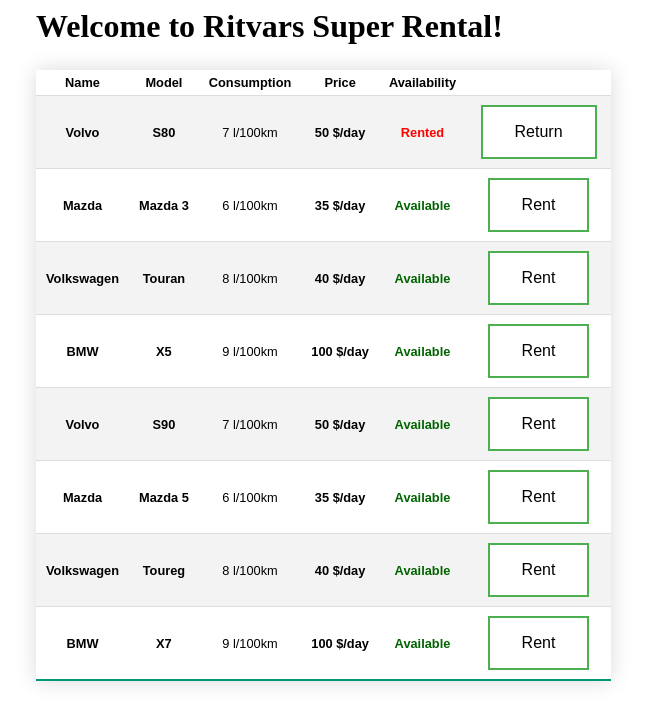
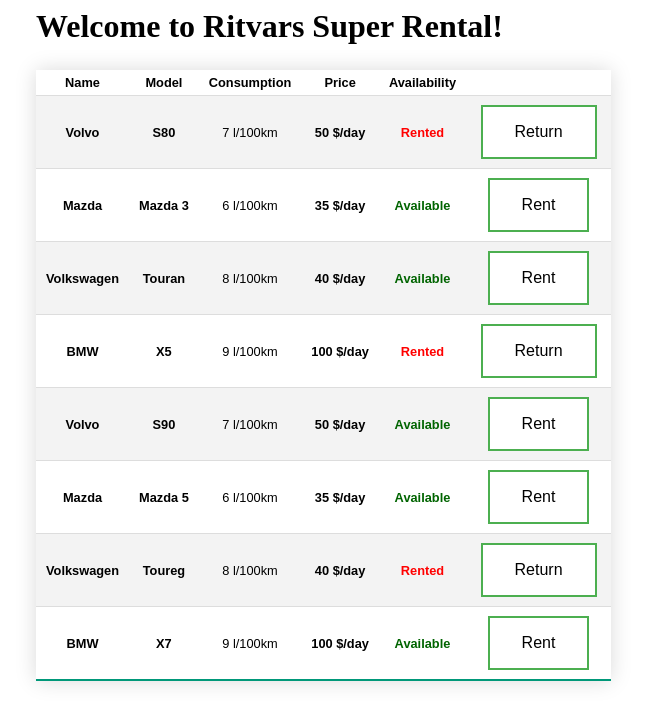
Before and after one commit to RitvarsE/WebPages, a PHP site: page / in a window 1280 px wide. Shown: the top 724 px of the page, without its empty margins (288-934 px from the left). Run offline with PHP 8.4, Linux system fonts and the light colour scheme.

Commit message:
refactored rented from 0 and 1 to false and true

```diff
--- a/CarRent/app/Garages/CoolGarage.php
+++ b/CarRent/app/Garages/CoolGarage.php
@@ -21,7 +21,7 @@
             $this->rentals->add(new $type($rental['name'],
                 $rental['model'],
                 $rental['consumption'],
-                $rental['price'], $rental['rented']), $rental['id']);
+                $rental['price']), $rental['id'], $rental['rented']);
         }
     }
 
@@ -33,10 +33,10 @@
     public function rent(string $id): void
     {
         $rentalsFromJson = json_decode(file_get_contents("storage/Rental.json"), true, 512, JSON_THROW_ON_ERROR);
-        if ($rentalsFromJson[$id]['rented'] === '0') {
-            $rentalsFromJson[$id]['rented'] = '1';
+        if ($rentalsFromJson[$id]['rented'] === false) {
+            $rentalsFromJson[$id]['rented'] = true;
         } else {
-            $rentalsFromJson[$id]['rented'] = '0';
+            $rentalsFromJson[$id]['rented'] = false;
         }
         file_put_contents("storage/Rental.json", json_encode($rentalsFromJson, JSON_THROW_ON_ERROR));
     }
--- a/CarRent/app/Garages/notCoolGarage.php
+++ b/CarRent/app/Garages/notCoolGarage.php
@@ -19,8 +19,7 @@
             $this->rentals->add(new $type($rental['name'],
                 $rental['model'],
                 $rental['consumption'],
-                $rental['price'],
-                $rental['rented']), $rental['id']);
+                $rental['price']), $rental['id'], $rental['rented']);
         }
     }
 
@@ -32,10 +31,10 @@
     public function rent(string $id): void
     {
         $rentalsFromJson = json_decode(file_get_contents("storage/RentalNotCool.json"), true, 512, JSON_THROW_ON_ERROR);
-        if ($rentalsFromJson[$id]['rented'] === '0') {
-            $rentalsFromJson[$id]['rented'] = '1';
+        if ($rentalsFromJson[$id]['rented'] === false) {
+            $rentalsFromJson[$id]['rented'] = true;
         } else {
-            $rentalsFromJson[$id]['rented'] = '0';
+            $rentalsFromJson[$id]['rented'] = false;
         }
         file_put_contents("storage/RentalNotCool.json", json_encode($rentalsFromJson, JSON_THROW_ON_ERROR));
     }
--- a/CarRent/app/Products/Car.php
+++ b/CarRent/app/Products/Car.php
@@ -9,15 +9,13 @@
     private string $model;
     private int $consumption;
     private int $price;
-    private int $rented;
 
-    public function __construct(string $name, string $model, int $consumption, int $price, int $rented)
+    public function __construct(string $name, string $model, int $consumption, int $price)
     {
         $this->name = $name;
         $this->model = $model;
         $this->consumption = $consumption;
         $this->price = $price;
-        $this->rented = $rented;
     }
 
     public function getName(): string
@@ -45,9 +43,5 @@
         return 'CAR_' . $this->getName() . $this->getModel();
     }
 
-    public function getRented(): int
-    {
-        return $this->rented;
-    }
 
 }
--- a/CarRent/app/Products/Rentable.php
+++ b/CarRent/app/Products/Rentable.php
@@ -12,7 +12,5 @@
 
     public function getPrice(): int;
 
-    public function getRented(): int;
-
     public function id(): string;
 }
--- a/CarRent/app/Products/RentableCollection.php
+++ b/CarRent/app/Products/RentableCollection.php
@@ -6,7 +6,7 @@
 {
     private array $rentals = [];
 
-    public function add(Rentable $product, int $id): void
+    public function add(Rentable $product, int $id, bool $rented): void
     {
         $identifier = $product->id();
         $this->rentals[$identifier] = [
@@ -15,7 +15,7 @@
             "model" => $product->getModel(),
             "consumption" => $product->getConsumption(),
             "price" => $product->getPrice(),
-            "rented" => $product->getRented()
+            "rented" => $rented
         ];
     }
 
--- a/CarRent/index.php
+++ b/CarRent/index.php
@@ -50,11 +50,11 @@
                 <th><?= $model ?></th>
                 <td><?= $consumption ?> l/100km</td>
                 <th><?= $price ?> $/day</th>
-                <th><?php echo $rented === 0 ? '<span style="color:darkgreen;">Available</span>' : '<span style="color:red;">Rented</span>' ?></th>
+                <th><?php echo $rented === false ? '<span style="color:darkgreen;">Available</span>' : '<span style="color:red;">Rented</span>' ?></th>
                 <th class="button-style">
                     <form method="post" action="/">
                         <button type="submit" name="rent" class="button"
-                                value="<?= $rentals . ',' . $id ?>"><?php echo $rented === 0 ? 'Rent' : 'Return' ?></button>
+                                value="<?= $rentals . ',' . $id ?>"><?php echo $rented === false ? 'Rent' : 'Return' ?></button>
                     </form>
                 </th>
             </tr>
```
Also changed, not shown: CarRent/app/Products/Bus.php (+1 -8 lines), CarRent/storage/Rental.json, CarRent/storage/RentalNotCool.json.
